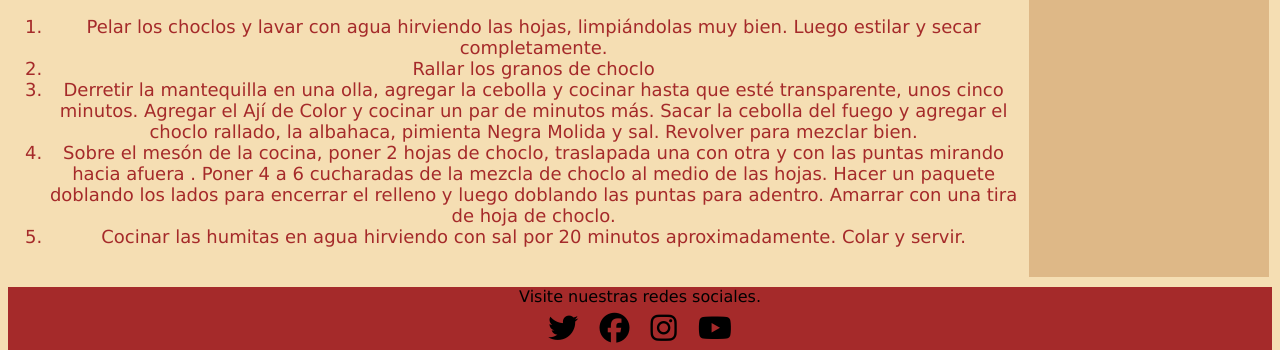
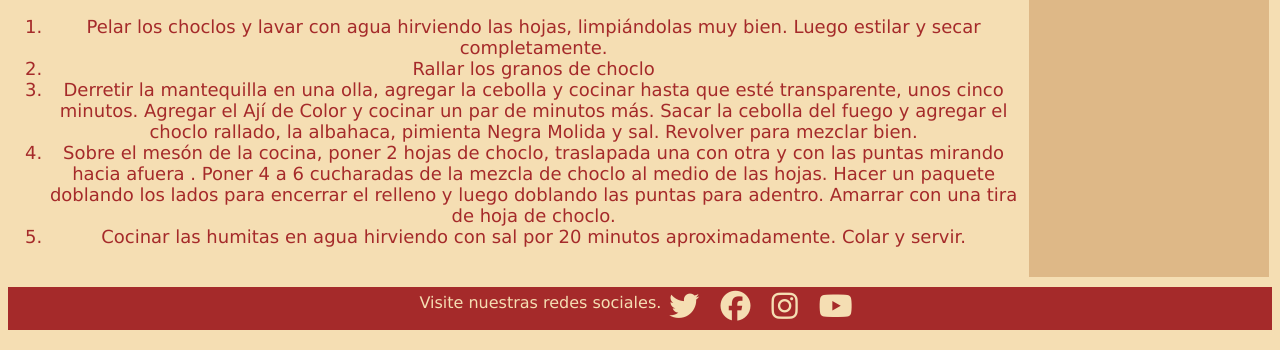
Before and after one commit to jesizf/FrontEndPd, a plain HTML site: page index.html in a window 1280 px wide. Shown: the part 1265-1615 px from the top of the page. Drawn offline with Linux system fonts and the light colour scheme.

Commit message:
footer arreglado

```diff
--- a/css/general.css
+++ b/css/general.css
@@ -142,13 +142,22 @@ footer{
    width:100%;
 
 
+
    margin-top: 10px;
+}
+.texto{
+    margin-top:6px
+}
+span{
+   color:wheat;
+   display: flex;
+   justify-content: center
 }
 .redessociales i{
   font-size: 30px;
-  margin:7px 8px 7px;
+  margin:-2px 8px 9px;
   text-decoration: none;
-    color: black;
+  color:wheat;
 
 
 }
--- a/index.html
+++ b/index.html
@@ -134,7 +134,7 @@
           <iframe src="https://www.google.com/maps/embed?pb=!1m18!1m12!1m3!1d231806.94198258725!2d-65.57071819366361!3d-24.796019596626902!2m3!1f0!2f0!3f0!3m2!1i1024!2i768!4f13.1!3m3!1m2!1s0x941bc3a35151b7f9%3A0xa5cd992cd587f206!2sSalta!5e0!3m2!1ses-419!2sar!4v1664685876452!5m2!1ses-419!2sar" width="200" height="450" style="border:0;" allowfullscreen="" loading="lazy" referrerpolicy="no-referrer-when-downgrade"></iframe>
   </aside>
   <footer>
-     <span>Visite nuestras redes sociales.<span>
+     <span class="texto">Visite nuestras redes sociales.<span>
     <div class="redessociales">
       <a href="https://www.twitter.com/" target="_blank"><i class="fa-brands fa-twitter"></i></a>
      <a href="https://www.facebook.com/" target="_blank"><i class="fa fa-facebook-official" aria-hidden="true"></i></a>
```
